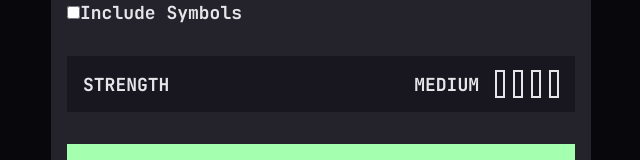
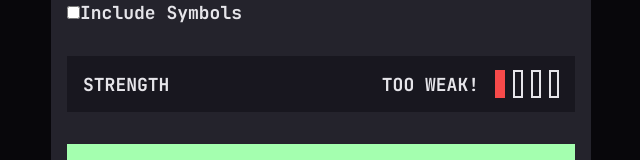
Before and after one commit to ryanbradley-webdev/password-generator, a React (Vite) app: page / in a window 1280 px wide. Shown: the part 460-620 px from the top of the page, without its empty margins (319-959 px from the left). Built offline with nearby package versions, Linux system fonts and the light colour scheme.

Commit message:
Add basic logic and styling for strength meter functionality.

```diff
--- a/src/components/strengthMeter/StrengthMeter.tsx
+++ b/src/components/strengthMeter/StrengthMeter.tsx
@@ -1,6 +1,9 @@
+import { useState } from 'react'
 import styles from './strengthMeter.module.css'
 
 export default function StrengthMeter() {
+    const [strength, setStrength] = useState(1)
+
     return (
         <div
             className={styles.strength_container}
@@ -15,7 +18,10 @@ export default function StrengthMeter() {
             >
 
                 <span>
-                    MEDIUM
+                    {strength === 1 && 'TOO WEAK!'}
+                    {strength === 2 && 'WEAK'}
+                    {strength === 3 && 'MEDIUM'}
+                    {strength === 4 && 'STRONG'}
                 </span>
 
                 <div
@@ -24,18 +30,26 @@ export default function StrengthMeter() {
 
                     <div
                         className={styles.segment}
+                        data-filled={strength > 0}
+                        data-strength={strength}
                     ></div>
 
                     <div
                         className={styles.segment}
+                        data-filled={strength > 1}
+                        data-strength={strength}
                     ></div>
 
                     <div
                         className={styles.segment}
+                        data-filled={strength > 2}
+                        data-strength={strength}
                     ></div>
 
                     <div
                         className={styles.segment}
+                        data-filled={strength > 3}
+                        data-strength={strength}
                     ></div>
 
                 </div>
--- a/src/components/strengthMeter/strengthMeter.module.css
+++ b/src/components/strengthMeter/strengthMeter.module.css
@@ -25,3 +25,23 @@
     width: 10px;
     border: 2px solid var(--clr-white);
 }
+
+.segment[data-filled='true'] {
+    border: none;
+}
+
+.segment[data-filled='true'][data-strength='1'] {
+    background-color: var(--clr-red);
+}
+
+.segment[data-filled='true'][data-strength='2'] {
+    background-color: var(--clr-orange);
+}
+
+.segment[data-filled='true'][data-strength='3'] {
+    background-color: var(--clr-yellow);
+}
+
+.segment[data-filled='true'][data-strength='4'] {
+    background-color: var(--clr-teal);
+}
```
